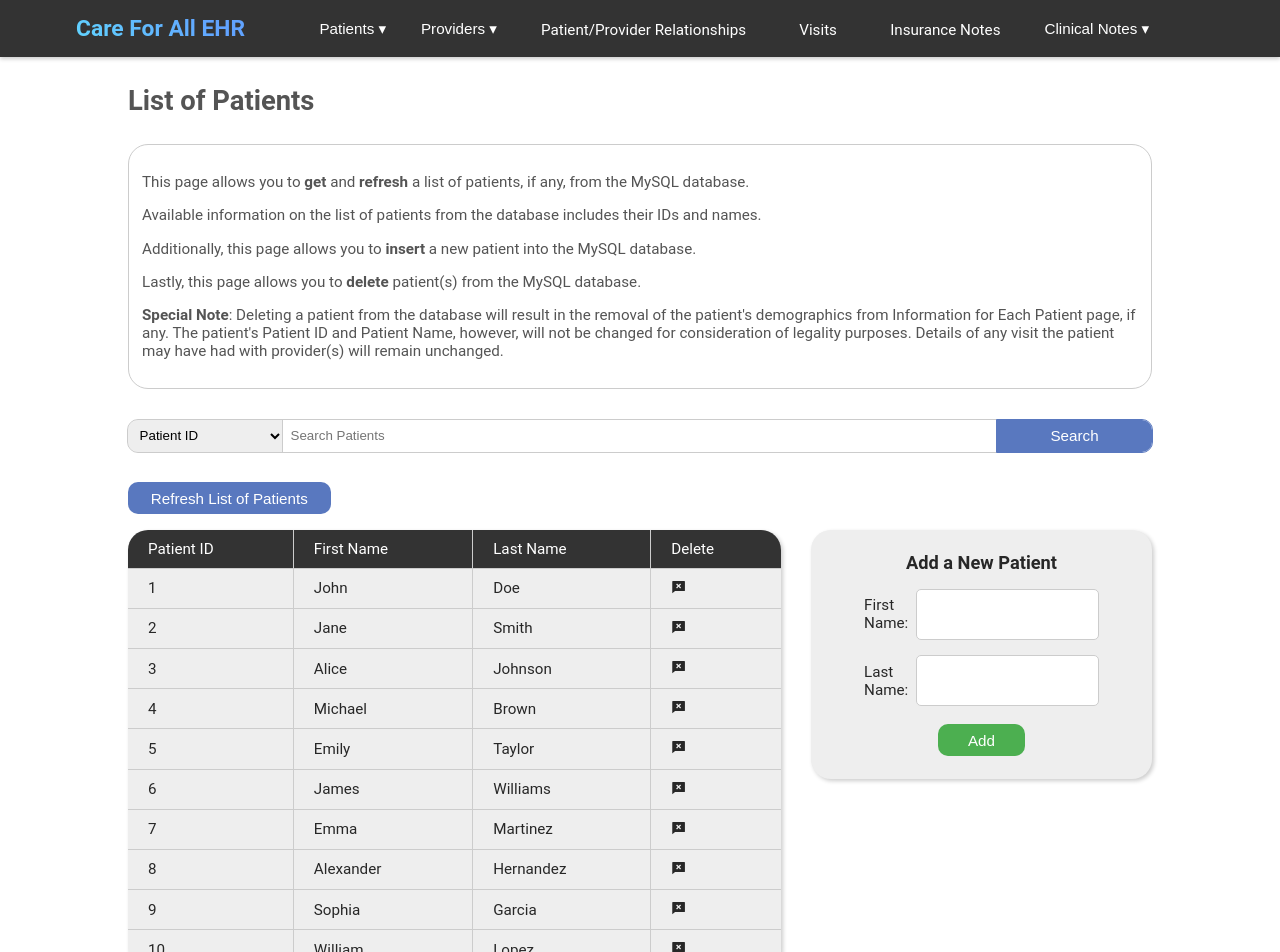
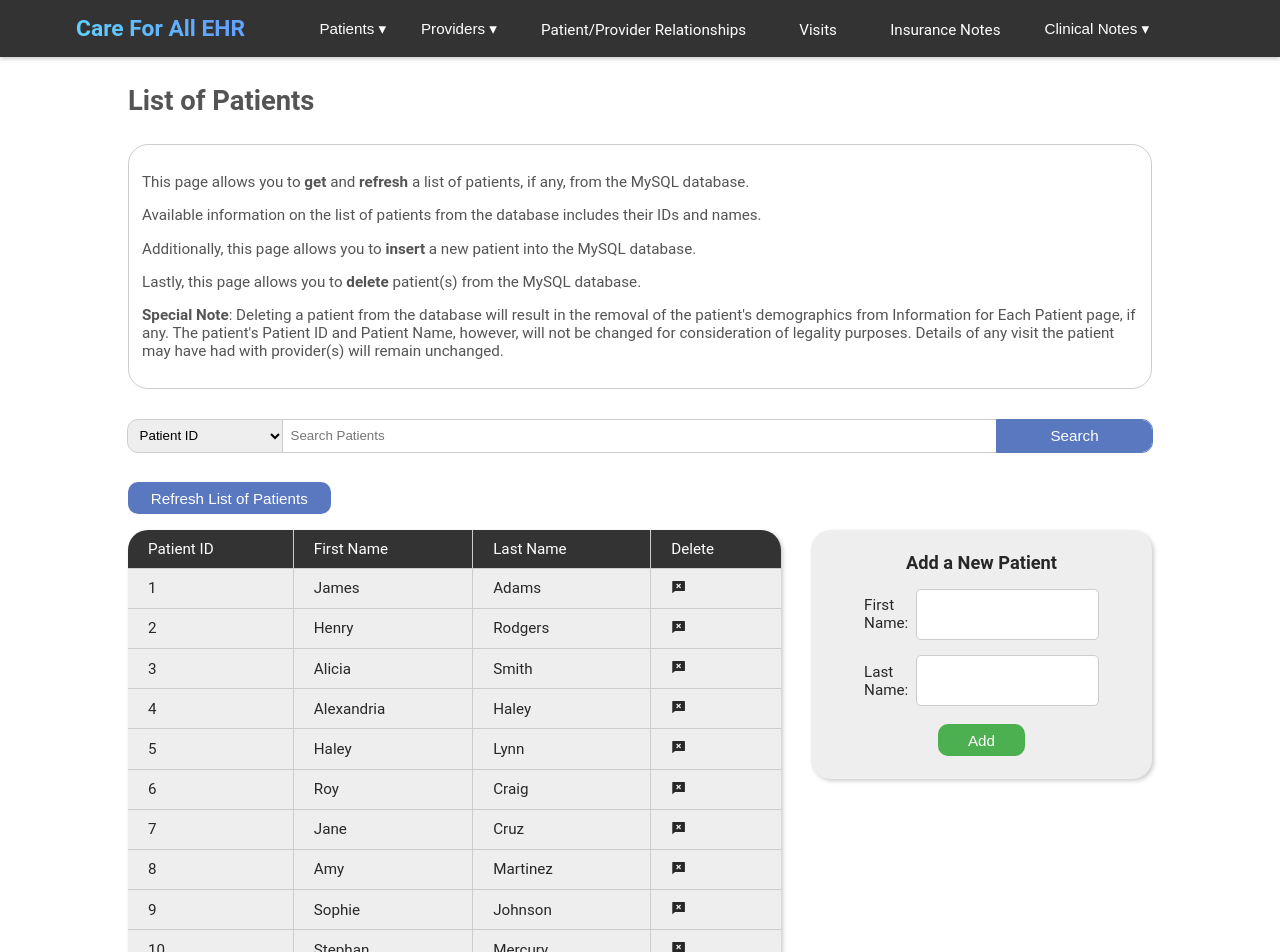
Before and after one commit to anson-poon/care-for-all-ehr, a React (Create React App) app: page /patientindex in a window 1280 px wide. Shown: the top 952 px of the page. Built offline with nearby package versions, Linux system fonts and the light colour scheme.

Commit message:
updated data and moved into right directory of git

```diff
--- a/src/data/insuranceNotesData.js
+++ b/src/data/insuranceNotesData.js
@@ -1,53 +1,53 @@
 const insuranceNotesData = [
     {
-        insuranceNoteID: 500,
-        reimbursementCode: "A0427",
-        visitID: 20
+        insuranceNoteID: 1,
+        reimbursementCode: "A1000",
+        visitID: 2
     },
     {
-        insuranceNoteID: 501,
-        reimbursementCode: "A0428",
-        visitID: 30
+        insuranceNoteID: 2,
+        reimbursementCode: "B2000",
+        visitID: 4
     },
     {
-        insuranceNoteID: 502,
-        reimbursementCode: "A0429",
-        visitID: 40
+        insuranceNoteID: 3,
+        reimbursementCode: "C3000",
+        visitID: 6
     },
     {
-        insuranceNoteID: 503,
-        reimbursementCode: "A0430",
-        visitID: 50
+        insuranceNoteID: 4,
+        reimbursementCode: "D4000",
+        visitID: 8
     },
     {
-        insuranceNoteID: 504,
-        reimbursementCode: "A0431",
-        visitID: 60
+        insuranceNoteID: 5,
+        reimbursementCode: "E5000",
+        visitID: 10
     },
     {
-        insuranceNoteID: 505,
-        reimbursementCode: "A0432",
-        visitID: 70
+        insuranceNoteID: 6,
+        reimbursementCode: "F6000",
+        visitID: 12
     },
     {
-        insuranceNoteID: 506,
-        reimbursementCode: "A0433",
-        visitID: 80
+        insuranceNoteID: 7,
+        reimbursementCode: "G7000",
+        visitID: 14
     },
     {
-        insuranceNoteID: 507,
-        reimbursementCode: "A0434",
-        visitID: 90
+        insuranceNoteID: 8,
+        reimbursementCode: "H8000",
+        visitID: 16
     },
     {
-        insuranceNoteID: 508,
-        reimbursementCode: "A0435",
-        visitID: 100
+        insuranceNoteID: 9,
+        reimbursementCode: "I9000",
+        visitID: 18
     },
     {
-        insuranceNoteID: 509,
-        reimbursementCode: "A0436",
-        visitID: 110
+        insuranceNoteID: 10,
+        reimbursementCode: "J1234",
+        visitID: 20
     }
 ];
 
--- a/src/data/insurancePoliciesData.js
+++ b/src/data/insurancePoliciesData.js
@@ -1,53 +1,53 @@
 const insurancePoliciesData = [
     {
       insuranceID: 1,
-      type: 'Anthem PPO',
+      type: 'Anthem HMO',
       patientID: 1,
     },
     {
       insuranceID: 2,
-      type: 'Cigna HMO',
+      type: 'Anthem PPO',
+      patientID: 3,
+    },
+    {
+      insuranceID: 3,
+      type: 'United Healthcare HMO',
       patientID: 2,
     },
     {
-      insuranceID: 3,
-      type: 'UnitedHealthcare',
-      patientID: 3,
-    },
-    {
       insuranceID: 4,
-      type: 'Aetna EPO',
+      type: 'United Healthcare PPO',
       patientID: 4,
     },
     {
       insuranceID: 5,
-      type: 'Blue Cross Blue Shield',
+      type: 'Blue Cross Blue Shield HMO',
       patientID: 5,
     },
     {
       insuranceID: 6,
-      type: 'Humana POS',
+      type: 'Blue Cross Blue Shield PPO',
+      patientID: 7,
+    },
+    {
+      insuranceID: 7,
+      type: 'Medicare Advantage Blue Cross Blue Shield HMO',
       patientID: 6,
     },
     {
-      insuranceID: 7,
-      type: 'Kaiser Permanente',
-      patientID: 7,
-    },
-    {
       insuranceID: 8,
-      type: 'Molina Healthcare',
+      type: 'Medicare Advantage Cigna PPO',
       patientID: 8,
     },
     {
       insuranceID: 9,
-      type: 'Ambetter',
-      patientID: 9,
+      type: 'Cigna HMO',
+      patientID: 10,
     },
     {
       insuranceID: 10,
-      type: 'Medicare',
-      patientID: 10,
+      type: 'Cigna PPO',
+      patientID: 9,
     }
   ];
 
--- a/src/data/patientData.js
+++ b/src/data/patientData.js
@@ -1,92 +1,92 @@
 const patientData = [
     {
       patientProfileID: 1,
-      patientFirstName: 'John',
-      patientLastName: 'Doe',
-      phoneNumber: '1234567890',
-      emailAddress: 'john.doe@example.com',
+      patientFirstName: 'James',
+      patientLastName: 'Adams',
+      phoneNumber: '123456789',
+      emailAddress: 'james.adams@hello.com',
       dateOfBirth: '1990-01-01',
       patientID: 1
     },
     {
       patientProfileID: 2,
-      patientFirstName: 'Jane',
-      patientLastName: 'Smith',
-      phoneNumber: '0987654321',
-      emailAddress: 'jane.smith@example.com',
-      dateOfBirth: '1985-05-15',
+      patientFirstName: 'Henry',
+      patientLastName: 'Rodgers',
+      phoneNumber: '987654321',
+      emailAddress: 'henry.rodgers@hello.com',
+      dateOfBirth: '1990-01-02',
       patientID: 2
     },
     {
       patientProfileID: 3,
-      patientFirstName: 'Alice',
-      patientLastName: 'Johnson',
-      phoneNumber: '1112223333',
-      emailAddress: 'alice.johnson@example.com',
-      dateOfBirth: '1978-11-30',
+      patientFirstName: 'Alicia',
+      patientLastName: 'Smith',
+      phoneNumber: '1231231234',
+      emailAddress: 'alica.smith@hello.com',
+      dateOfBirth: '1990-01-03',
       patientID: 3
     },
     {
       patientProfileID: 4,
-      patientFirstName: 'Michael',
-      patientLastName: 'Brown',
-      phoneNumber: '4445556666',
-      emailAddress: 'michael.brown@example.com',
-      dateOfBirth: '1982-09-20',
+      patientFirstName: 'Alexandria',
+      patientLastName: 'Haley',
+      phoneNumber: '5554449999',
+      emailAddress: 'alexandria.haley@hello.com',
+      dateOfBirth: '1990-01-04',
       patientID: 4
     },
     {
       patientProfileID: 5,
-      patientFirstName: 'Emily',
-      patientLastName: 'Taylor',
-      phoneNumber: '7778889999',
-      emailAddress: 'emily.taylor@example.com',
-      dateOfBirth: '1995-04-10',
+      patientFirstName: 'Haley',
+      patientLastName: 'Lynn',
+      phoneNumber: '4443338888',
+      emailAddress: 'haley.lynn@hello.com',
+      dateOfBirth: '1990-01-05',
       patientID: 5
     },
     {
       patientProfileID: 6,
-      patientFirstName: 'James',
-      patientLastName: 'Williams',
-      phoneNumber: '6667778888',
-      emailAddress: 'james.williams@example.com',
-      dateOfBirth: '1976-08-25',
+      patientFirstName: 'Roy',
+      patientLastName: 'Craig',
+      phoneNumber: '2221117777',
+      emailAddress: 'roy.craig@hello.com',
+      dateOfBirth: '1990-01-06',
       patientID: 6
     },
     {
       patientProfileID: 7,
-      patientFirstName: 'Emma',
-      patientLastName: 'Martinez',
-      phoneNumber: '3334445555',
-      emailAddress: 'emma.martinez@example.com',
-      dateOfBirth: '1988-12-05',
+      patientFirstName: 'Jane',
+      patientLastName: 'Cruz',
+      phoneNumber: '8884329921',
+      emailAddress: 'jane.cruz@hello.com',
+      dateOfBirth: '1990-01-07',
       patientID: 7
     },
     {
       patientProfileID: 8,
-      patientFirstName: 'Alexander',
-      patientLastName: 'Hernandez',
-      phoneNumber: '5556667777',
-      emailAddress: 'alexander.hernandez@example.com',
-      dateOfBirth: '1992-07-15',
+      patientFirstName: 'Amy',
+      patientLastName: 'Martinez',
+      phoneNumber: '2345679999',
+      emailAddress: 'amy.martinez@hello.com',
+      dateOfBirth: '1990-01-08',
       patientID: 8
     },
     {
       patientProfileID: 9,
-      patientFirstName: 'Sophia',
-      patientLastName: 'Garcia',
-      phoneNumber: '2223334444',
-      emailAddress: 'sophia.garcia@example.com',
-      dateOfBirth: '1974-03-12',
+      patientFirstName: 'Sophie',
+      patientLastName: 'Johnson',
+      phoneNumber: '5467981243',
+      emailAddress: 'sophie.johnson@hello.com',
+      dateOfBirth: '1990-01-09',
       patientID: 9
     },
     {
       patientProfileID: 10,
-      patientFirstName: 'William',
-      patientLastName: 'Lopez',
-      phoneNumber: '8889990000',
-      emailAddress: 'william.lopez@example.com',
-      dateOfBirth: '1980-06-18',
+      patientFirstName: 'Stephan',
+      patientLastName: 'Mercury',
+      phoneNumber: '3458769132',
+      emailAddress: 'stephan.mercury@hello.com',
+      dateOfBirth: '1990-01-09',
       patientID: 10
     }
   ];
--- a/src/data/patientProviderIntersectionData.js
+++ b/src/data/patientProviderIntersectionData.js
@@ -1,43 +1,43 @@
 const patientproviderintersectionData = [
     {
         patientID: 1,
-        providerID: 1
+        providerID: 2
     },
     {
         patientID: 2,
-        providerID: 2
+        providerID: 3
     },
     {
         patientID: 3,
-        providerID: 3
+        providerID: 4
     },
     {
         patientID: 4,
-        providerID: 4
+        providerID: 5
     },
     {
         patientID: 5,
-        providerID: 5
+        providerID: 6
     },
     {
         patientID: 6,
-        providerID: 6
+        providerID: 7
     },
     {
         patientID: 7,
-        providerID: 7
+        providerID: 8
     },
     {
         patientID: 8,
-        providerID: 8
+        providerID: 9
     },
     {
         patientID: 9,
-        providerID: 9
+        providerID: 10
     },
     {
         patientID: 10,
-        providerID: 10
+        providerID: 1
     }
 ];
 
--- a/src/data/providerData.js
+++ b/src/data/providerData.js
@@ -2,92 +2,92 @@ const providerData = [
   {
     providerProfileID: 1,
     title: 'MD',
-    specialty: 'Anesthesiologist',
-    phoneNumber: '234566',
+    specialty: 'Internal Medicine',
+    phoneNumber: '1112223333',
     providerID: 1,
-    providerFirstName: 'Adam',
+    providerFirstName: 'Josh',
+    providerLastName: 'Adams'
+  },
+  {
+    providerProfileID: 2,
+    title: 'DO',
+    specialty: 'Hospice',
+    phoneNumber: '1113334444',
+    providerID: 2,
+    providerFirstName: 'Jacob',
     providerLastName: 'Smith'
   },
   {
-    providerProfileID: 2,
-    title: 'MD',
-    specialty: 'Ophthalmologist',
-    phoneNumber: '234565',
-    providerID: 2,
-    providerFirstName: 'Bella',
-    providerLastName: 'Jones'
-  },
-  {
     providerProfileID: 3,
-    title: 'DO',
-    specialty: 'Family Medicine Physician',
-    phoneNumber: '234564',
+    title: 'PA',
+    specialty: 'Palliative Care',
+    phoneNumber: '1115556666',
     providerID: 3,
-    providerFirstName: 'Charlie',
-    providerLastName: 'Brown'
+    providerFirstName: 'Lou',
+    providerLastName: 'Jacobs'
   },
   {
     providerProfileID: 4,
-    title: 'MD',
-    specialty: 'Orthopedic Surgeon',
-    phoneNumber: '234563',
+    title: 'NP',
+    specialty: 'Physical Medicine & Rehabilitation',
+    phoneNumber: '1116667777',
     providerID: 4,
-    providerFirstName: 'David',
-    providerLastName: 'Lee'
+    providerFirstName: 'Minh',
+    providerLastName: 'Le'
   },
   {
     providerProfileID: 5,
-    title: 'DO',
-    specialty: 'Psychiatrist',
-    phoneNumber: '234562',
+    title: 'MD',
+    specialty: 'Nephrology',
+    phoneNumber: '1117778888',
     providerID: 5,
-    providerFirstName: 'Emily',
-    providerLastName: 'Clark'
+    providerFirstName: 'Dixie',
+    providerLastName: 'Pixie'
   },
   {
     providerProfileID: 6,
     title: 'DO',
-    specialty: 'General Hospitalist',
-    phoneNumber: '234568',
+    specialty: 'OB/GYN',
+    phoneNumber: '1118889999',
     providerID: 6,
-    providerFirstName: 'Roy',
-    providerLastName: 'Taylor'
+    providerFirstName: 'Sushi',
+    providerLastName: 'Mendez'
   },
   {
     providerProfileID: 7,
-    title: 'MD',
-    specialty: 'General Surgeon',
-    phoneNumber: '234567',
+    title: 'PA',
+    specialty: 'Psychiatry',
+    phoneNumber: '1119992222',
     providerID: 7,
-    providerFirstName: 'Avery',
-    providerLastName: 'Miller'
+    providerFirstName: 'Hickory',
+    providerLastName: 'Rick'
   },
   {
     providerProfileID: 8,
-    title: 'MD',
-    specialty: 'Pediatrician',
-    phoneNumber: '234569',
+    title: 'NP',
+    specialty: 'Family Medicine',
+    phoneNumber: '2223334444',
     providerID: 8,
-    providerFirstName: 'Olivia',
-    providerLastName: 'Wilson'
+    providerFirstName: 'Maple',
+    providerLastName: 'Jane'
   },
   {
     providerProfileID: 9,
-    title: 'DO',
-    specialty: 'Cardiologist',
-    phoneNumber: '234570',
+    title: 'MD',
+    specialty: 'Gastroenterology',
+    phoneNumber: '2224445555',
     providerID: 9,
-    providerFirstName: 'Elijah',
-    providerLastName: 'Thompson'
+    providerFirstName: 'Honey',
+    providerLastName: 'Bunches'
   },
   {
     providerProfileID: 10,
-    title: 'MD',
-    specialty: 'Dermatologist',
-    phoneNumber: '234571',
+    title: 'DO',
+    specialty: 'Pulmonology',
+    phoneNumber: '2225556666',
     providerID: 10,
-    providerFirstName: 'Sophia',
-    providerLastName: 'Anderson'
+    providerFirstName: 'Greek',
+    providerLastName: 'Yogurt'
   },
 ];
 
```
Also changed, not shown: src/data/clinicalFindingsData.js (+65 -65 lines), src/data/clinicalNotesData.js (+43 -43 lines), src/data/visitData.js (+48 -48 lines).
